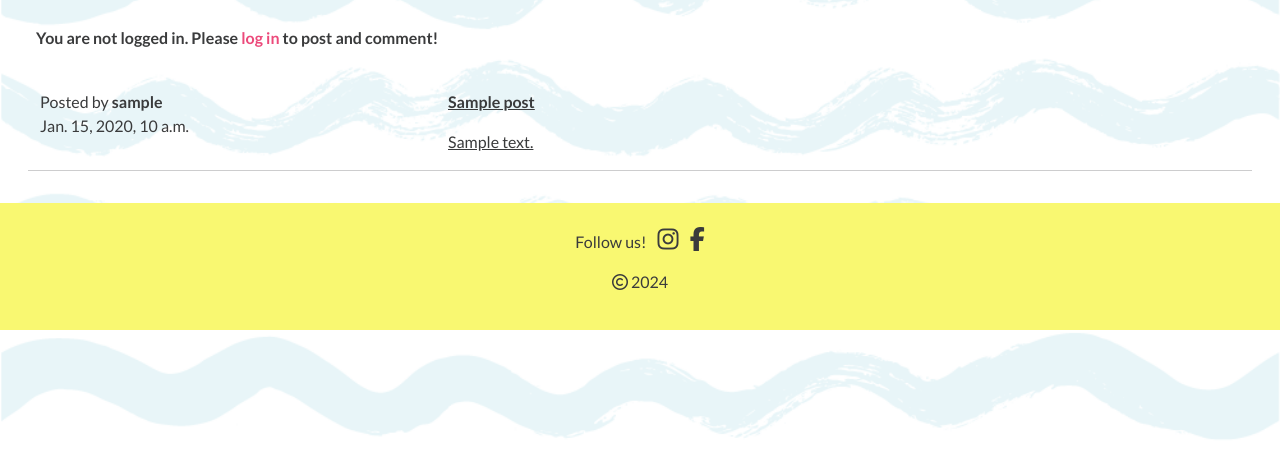
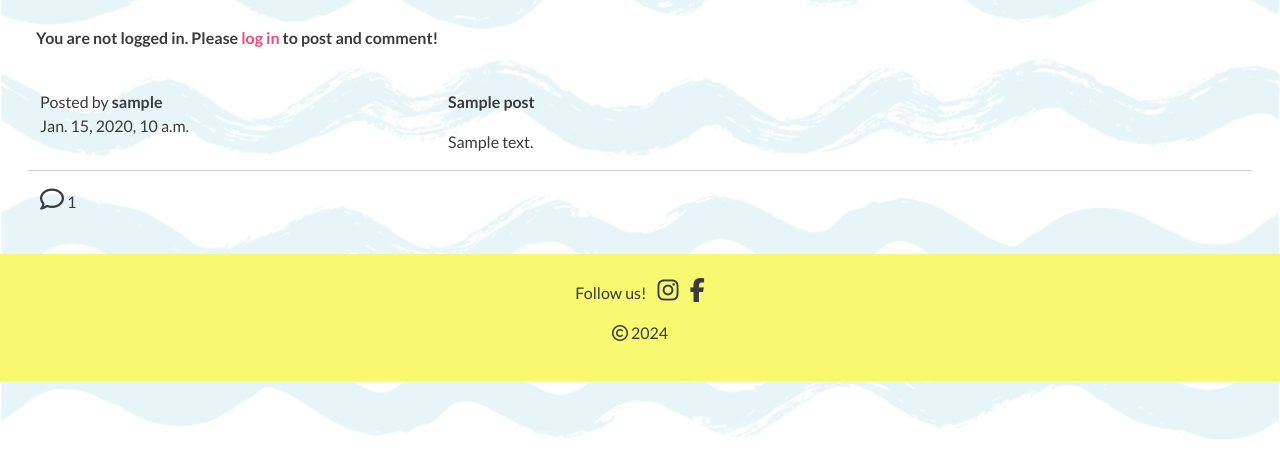
Before and after one commit to lienebriede/My-project-django, a Django app: page / in a window 1280 px wide. Shown: the part 86-540 px from the top of the page. Run offline with Django 4.2, Linux system fonts and the light colour scheme; tables that the repository leaves empty hold one stand-in row (values such as "Sample post"); parts of the project's set-up code (start-up, migrations or seed data) failed here and were passed over; some libraries are stand-ins or nearby versions.

Commit message:
Add comment_count to forum page

```diff
--- a/forum/templates/forum/index.html
+++ b/forum/templates/forum/index.html
@@ -18,6 +18,12 @@
             </a>
         </div>
         <hr>
+        <!-- Count of comments -->
+        <div class="row mb-4">
+            <div class="col-12">
+                <span><i class="fa-regular fa-comment"></i> {{ post.comment_count }}</span>
+            </div>
+        </div>
         {% endfor %}
     </div>
 
--- a/forum/views.py
+++ b/forum/views.py
@@ -1,6 +1,7 @@
 from django.shortcuts import render, get_object_or_404
 from django.views import generic
 from django.http import HttpResponse
+from django.db.models import Count
 from .models import Post
 from .forms import CommentForm
 
@@ -12,6 +13,18 @@ class PostList(generic.ListView):
     queryset = Post.objects.all()
     template_name = "forum/index.html"
     paginate_by = 5
+
+    """
+    These methods access the comment_count
+    """
+    def get_queryset(self):
+        queryset = super().get_queryset().annotate(comment_count=Count('comments'))
+        return queryset
+
+    def get_context_data(self, **kwargs):
+        context = super().get_context_data(**kwargs)
+        context['posts'] = self.get_queryset()
+        return context
 
 
 def post_detail(request, slug):
--- a/static/css/style.css
+++ b/static/css/style.css
@@ -45,6 +45,10 @@ i {
     border-color: #3a3b3c !important;
 }
 
+.post-link {
+    text-decoration: none;
+}
+
 .container {
     background-color: white !important;
     border-radius: 20px;
```
